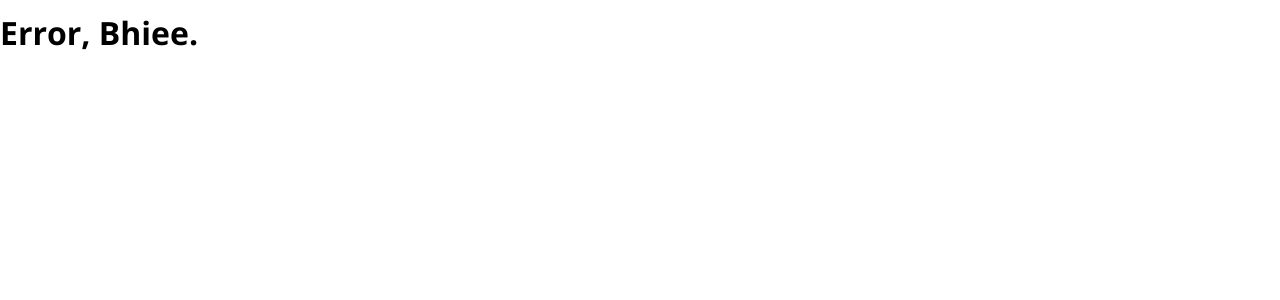
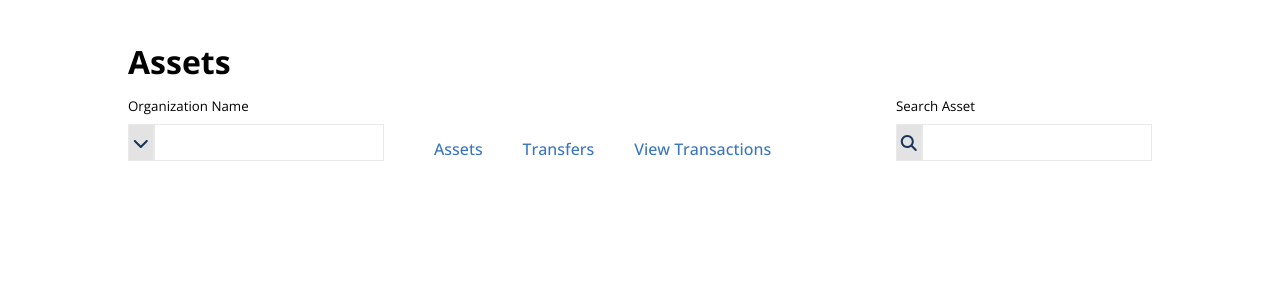
Before and after one commit to Jayrald07/blockchain-supplychain-frontend, a React (Vite) app: page /asset in a window 1280 px wide. Before the commit this address had no page. Shown: the top 300 px of the page. Built offline with nearby package versions, Linux system fonts and the light colour scheme.

Commit message:
create dashboard and asset

```diff
--- a/src/App.tsx
+++ b/src/App.tsx
@@ -2,7 +2,6 @@ import React from "react";
 import "./App.css";
 import Logo from "./assets/logo.png";
 import Login from "./Components/Login/login.index";
-import Navbar from "./Components/Navbar/navbar.index";
 
 function App() {
   return (
--- /dev/null
+++ b/src/Components/Asset/asset.index.css
@@ -0,0 +1,29 @@
+.bsc-asset h1 {
+  margin: unset;
+  margin-bottom: 20px;
+}
+
+.bsc-asset {
+  margin: 50px 10%;
+}
+
+.bsc-asset > section {
+  display: grid;
+  grid-template-columns: 1fr 2fr 1fr;
+}
+
+.bsc-asset section > ul {
+  list-style: none;
+  margin: 0;
+  padding: 20px 30px;
+  display: flex;
+  align-items: flex-end;
+}
+
+.bsc-asset section > ul a {
+  text-decoration: none;
+  display: inline-block;
+  color: var(--mid-blue);
+  margin: 0 20px;
+  font-weight: 500;
+}
--- /dev/null
+++ b/src/Components/Asset/asset.index.tsx
@@ -0,0 +1,39 @@
+import { FontAwesomeIcon } from "@fortawesome/react-fontawesome";
+import React from "react";
+import InputIndex from "../Input/input.index";
+import "./asset.index.css";
+import { faChevronDown, faSearch } from "@fortawesome/free-solid-svg-icons";
+
+export default () => {
+  return (
+    <main className="bsc-asset">
+      <h1>Assets</h1>
+      <section>
+        <InputIndex
+          icon={<FontAwesomeIcon icon={faChevronDown} />}
+          label="Organization Name"
+          placeholder=""
+          type="text"
+        />
+        <ul>
+          <li>
+            <a href="#">Assets</a>
+          </li>
+          <li>
+            <a href="#">Transfers</a>
+          </li>
+          <li>
+            <a href="#">View Transactions</a>
+          </li>
+        </ul>
+        <InputIndex
+          icon={<FontAwesomeIcon icon={faSearch} />}
+          label="Search Asset"
+          placeholder=""
+          type="text"
+        />
+      </section>
+      <section></section>
+    </main>
+  );
+};
--- /dev/null
+++ b/src/Components/Dashboard/dashboard.index.css
@@ -0,0 +1,3 @@
+.bsc-dashboard {
+  display: flex;
+}
--- /dev/null
+++ b/src/Components/Dashboard/dashboard.index.tsx
@@ -0,0 +1,13 @@
+import React from "react";
+import Headerbar from "../HeaderBar/headerbar.index";
+import Navbar from "../Navbar/navbar.index";
+import "./dashboard.index.css";
+
+export default () => {
+  return (
+    <div className="bsc-dashboard">
+      <Navbar />
+      <Headerbar />
+    </div>
+  );
+};
--- /dev/null
+++ b/src/Components/HeaderBar/headerbar.index.css
@@ -0,0 +1,20 @@
+.bsc-header {
+  background-color: var(--light);
+  width: 100%;
+}
+
+.bsc-header ul {
+  padding: 0;
+  margin: 0;
+  display: flex;
+  width: 100%;
+  justify-content: flex-end;
+  list-style: none;
+  align-items: center;
+}
+
+.bsc-header li a {
+  display: inline-block;
+  padding: 20px 30px;
+  color: var(--dark-blue);
+}
--- /dev/null
+++ b/src/Components/HeaderBar/headerbar.index.tsx
@@ -0,0 +1,23 @@
+import React from "react";
+import { FontAwesomeIcon } from "@fortawesome/react-fontawesome";
+import { faBell, faUser } from "@fortawesome/free-solid-svg-icons";
+import "./headerbar.index.css";
+
+export default () => {
+  return (
+    <header className="bsc-header">
+      <ul>
+        <li>
+          <a href="#">
+            <FontAwesomeIcon icon={faBell} />
+          </a>
+        </li>
+        <li>
+          <a href="#">
+            <FontAwesomeIcon icon={faUser} />
+          </a>
+        </li>
+      </ul>
+    </header>
+  );
+};
--- a/src/index.css
+++ b/src/index.css
@@ -5,7 +5,6 @@
   font-size: 16px;
   line-height: 24px;
   font-weight: 400;
-  height: 100vh;
 
   font-synthesis: none;
   text-rendering: optimizeLegibility;
@@ -30,5 +29,4 @@ body,
 html {
   margin: 0;
   padding: 0;
-  height: 100vh;
 }
```
Also changed, not shown: src/main.tsx (+17 -8 lines).
